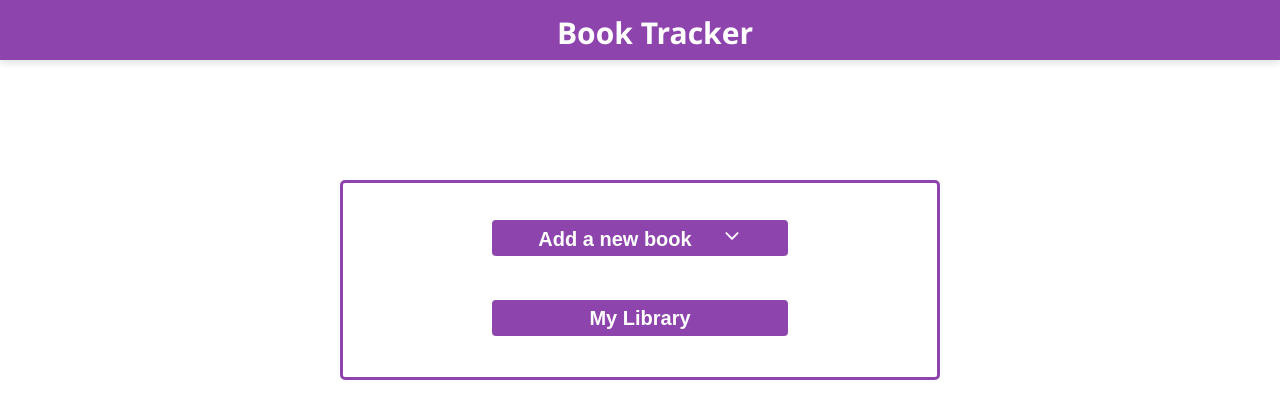
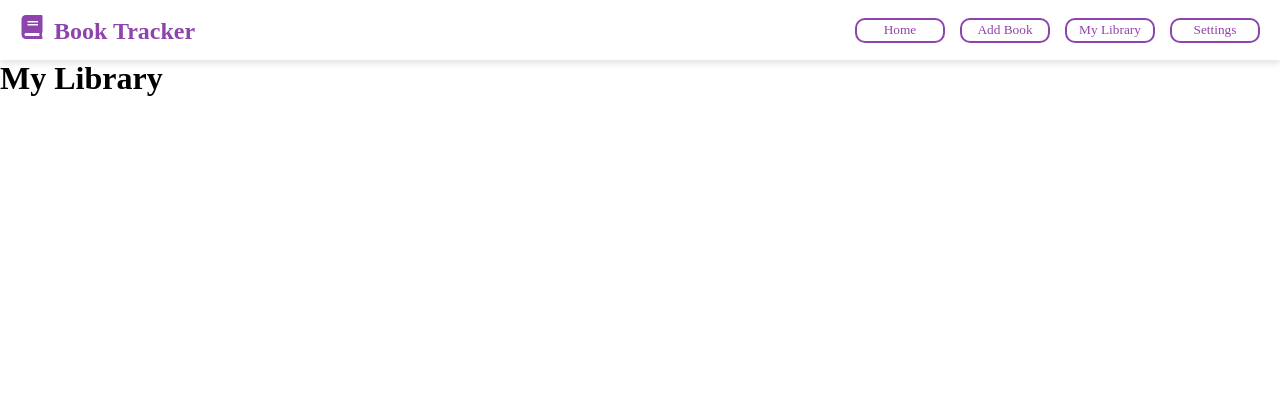
Before and after one commit to MuneebMoosa/Book-Tracker, a React (Vite) app: page / in a window 1280 px wide. Shown: the top 418 px of the page. Built offline with nearby package versions, Linux system fonts and the light colour scheme.

Commit message:
library page navigation added

```diff
--- a/src/App.jsx
+++ b/src/App.jsx
@@ -1,10 +1,12 @@
 import React from 'react'
 import "./index.css";
 import Home from './HomePage/Home';
+import Library from './LibraryPage/Library';
 const App = () => {
   return (
     <div>
-      <Home/>
+      {/* <Home/> */}
+      <Library/>
     </div>
   )
 }
--- /dev/null
+++ b/src/Components/Navigation/Navigation.css
@@ -0,0 +1,41 @@
+.nav-bar {
+  position: fixed;
+  top: 0;
+  left: 0;
+  display: flex;
+  justify-content: space-between;
+  align-items: center;
+  height: 60px;
+  width: 100vw;
+  padding: 0 20px;
+  background-color: #fff;
+  box-shadow:  0 4px 6px rgba(0, 0, 0, 0.1);
+  z-index: 100;
+}
+.nav-main-head {
+  font-family: var(--primary-font);
+  font-size: 24px;
+  font-weight: bold;
+  color: var(--primary-color);
+}
+.nav-main-head span{
+  margin-right: 10px;
+}
+.nav-btns {
+  display: flex;
+  gap: 15px;
+}
+.index-btn{
+  width: 90px;
+  height: 25px;
+  background: #fff;
+  font-family: var(--primary-font);
+  color: var(--primary-color);
+  border: 2px solid var(--primary-color);
+  border-radius: 10px;
+  font-weight: lighter;
+}
+.index-btn:hover{
+  background: var(--primary-color);
+  color: #fff;
+}
--- /dev/null
+++ b/src/Components/Navigation/Navigation.jsx
@@ -0,0 +1,19 @@
+import { FaBook } from "react-icons/fa";
+import './Navigation.css'
+const Navigation = () => {
+  return (
+    <div>
+      <nav className='nav-bar'>
+        <h1 className='nav-main-head'><span><FaBook /></span>Book Tracker</h1>
+        <div className="nav-btns">
+            <button className='index-btn'>Home</button>
+            <button className='index-btn'>Add Book</button>
+            <button className='index-btn'>My Library</button>
+            <button className='index-btn'>Settings</button>
+        </div>
+      </nav>
+    </div>
+  )
+}
+
+export default Navigation
--- a/src/HomePage/Home.css
+++ b/src/HomePage/Home.css
@@ -3,8 +3,9 @@
   flex-direction: column;
   justify-content: flex-start;
   align-items: center;
-  height: 100vh;
+  height: max-content;
   padding-top: 80px;
+  padding-bottom: 100px;
 }
 .nav-space{
     position: fixed;
@@ -22,7 +23,7 @@
   padding: 2px;
   margin-left: 30px;
   font-size: 30px;
-  font-family:'Segoe UI', Tahoma, Geneva, Verdana, sans-serif;
+  font-family:var(--primary-font);
   text-align: center;
 }
 .field-container{
@@ -69,7 +70,7 @@
     4px 0 9px -2px rgba(0, 0, 0, 0.2),
     -4px 0 9px -2px rgba(0, 0, 0, 0.2),
     0 4px 9px -2px rgba(0, 0, 0, 0.2);
-  font-family: 'Segoe UI', Tahoma, Geneva, Verdana, sans-serif;
+  font-family:var(--primary-font);
   font-weight: lighter;
   font-size: 0.9rem;
 
@@ -95,7 +96,7 @@
   background: #fff;
   border-radius: 6px;
   color: var(--primary-color);
-  font-family: 'Segoe UI', Tahoma, Geneva, Verdana, sans-serif;
+  font-family:var(--primary-font);
   font-weight: lighter;
   margin-left: 30px;
   margin-top: 10px;
--- /dev/null
+++ b/src/LibraryPage/Library.css
@@ -0,0 +1,4 @@
+.library-container{
+  height: 100vh;
+  padding-top: 60px;
+}
--- /dev/null
+++ b/src/LibraryPage/Library.jsx
@@ -0,0 +1,15 @@
+import Navigation from '../Components/Navigation/Navigation'
+import "./Library.css"
+
+const Library = () => {
+  return (
+    <div className='library-container'>
+      <Navigation/>
+      <div className="library-main">
+        <h1 className='library-head'>My Library</h1>
+      </div>
+    </div>
+  )
+}
+
+export default Library
--- a/src/index.css
+++ b/src/index.css
@@ -6,6 +6,7 @@
 }
 :root{
   --primary-color: #8e44ad;
+  --primary-font: font-family:'Segoe UI', Tahoma, Geneva, Verdana, sans-serif;
 }
 button{
   cursor: pointer;
```
